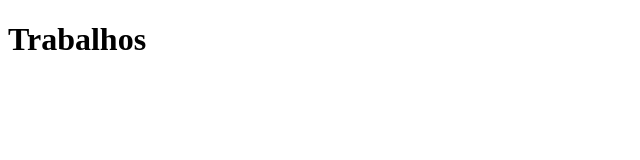
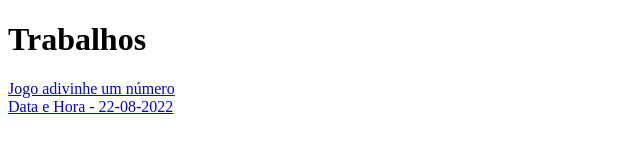
Before and after one commit to GabrielGGBarros/Javascript, a plain HTML site: page index.html in a window 1280 px wide. Shown: the whole page, without its empty margins (0-640 px from the left). Drawn offline with Linux system fonts and the light colour scheme.

Commit message:
Update index.html

```diff
--- a/index.html
+++ b/index.html
@@ -7,5 +7,7 @@
   </head>
   <body>
     <h1>Trabalhos</h1>
+    <a href=https://github.com/GabrielGGBarros/Javascript/blob/main/Jogo%20adivinhe%20um%20n%C3%BAmero/index.html>Jogo adivinhe um número</a><br>
+    <a href=https://github.com/GabrielGGBarros/Javascript/blob/main/Data%20e%20Hora%20-%2022-08-2022/Date.html>Data e Hora - 22-08-2022</a>
   </body>
 </html>
```
